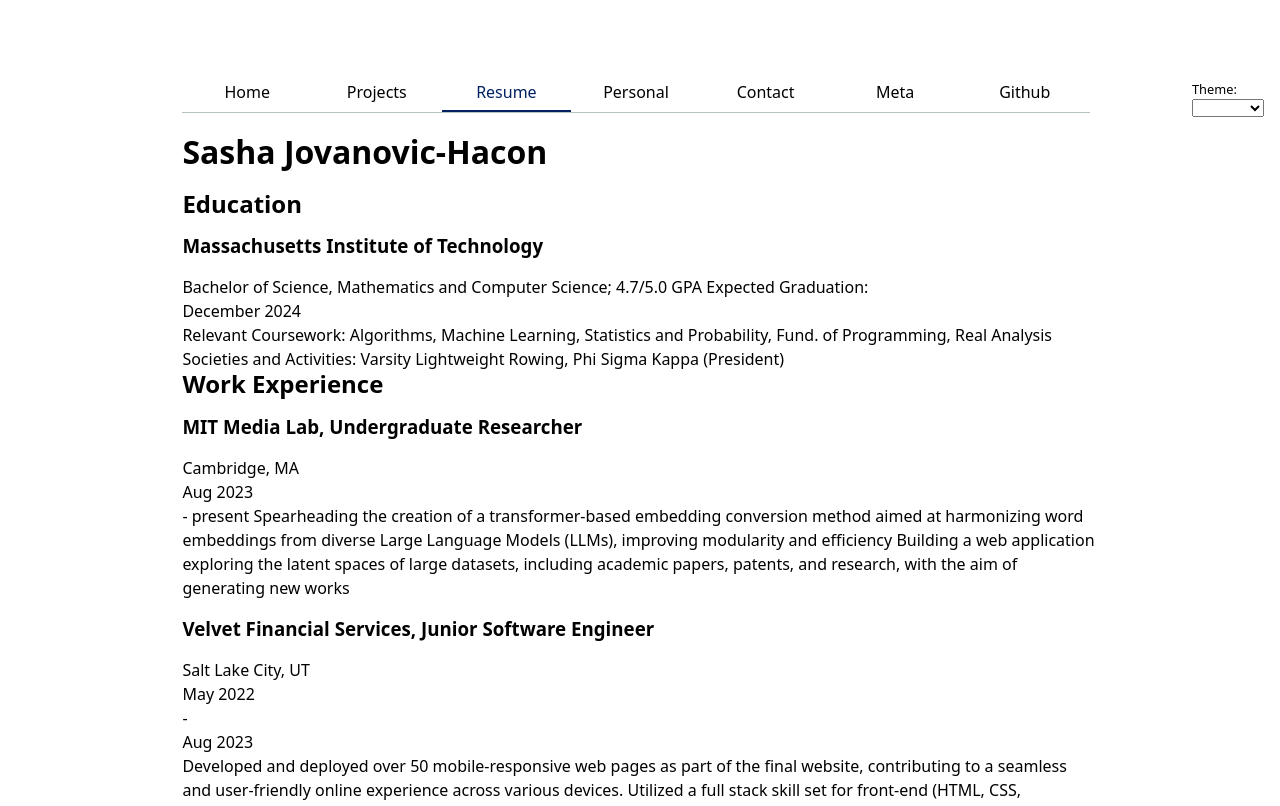
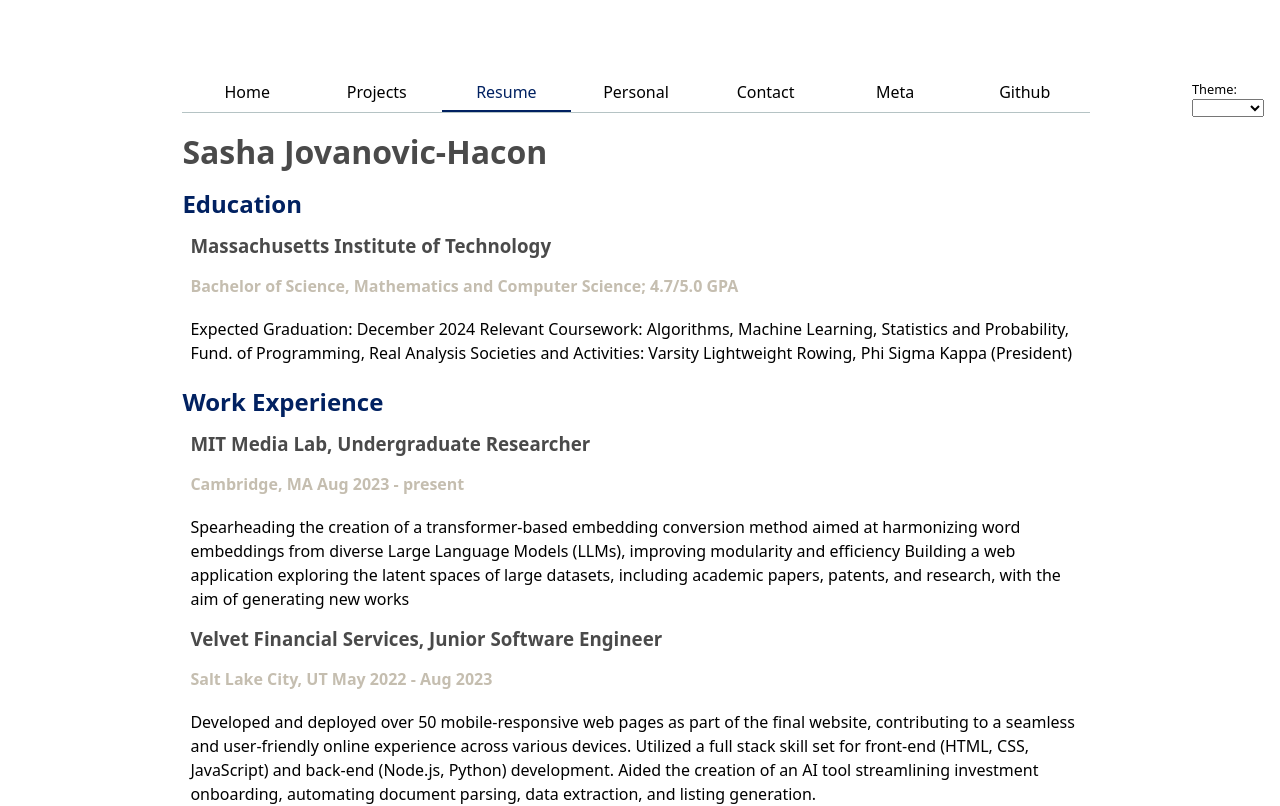
Before and after one commit to sashajh2/sasha-website, a SvelteKit app: page /resume in a window 1280 px wide. Shown: the top 806 px of the page. Built offline with nearby package versions, Linux system fonts and the light colour scheme.

Commit message:
changes to resume page

```diff
--- a/src/routes/resume/+page.svelte
+++ b/src/routes/resume/+page.svelte
@@ -1,44 +1,74 @@
+<style>
+    @import url("$lib/global.css");
+    h1 {
+       color: var(--text);
+    }
+    h2 {
+       color: var(--primary);
+    }
+    h3 {
+       color: var(--text);
+    }
+    p {
+        color: var(--text)
+    }
+    .location {
+        color: var(--secondary)
+    }
+
+    .section {
+        margin-bottom: 24px;
+    }
+    .article {
+        margin: 8px;
+    }
+    ul {
+        list-style-type: circle; /* Use disc for bullet points */
+        padding-left: 20px; /* Add padding for indentation */
+    }
+</style>
+
 <svelte:head>
 	<title>Resume</title>
 </svelte:head>
 <h1>Sasha Jovanovic-Hacon</h1>
-<section>
+<div class="section">
         <h2>Education</h2>
-    <article>
+        <div class="article">
         <h3>Massachusetts Institute of Technology</h3>
+        <h4 class="location">Bachelor of Science, Mathematics and Computer Science; 4.7/5.0 GPA</h4>
         <ul>
-            <li>Bachelor of Science, Mathematics and Computer Science; 4.7/5.0 GPA</li>
             <li>Expected Graduation: <time datetime="2024-12-01">December 2024</time></li>
             <li>Relevant Coursework: Algorithms, Machine Learning, Statistics and Probability, Fund. of Programming, Real Analysis</li>
             <li>Societies and Activities: Varsity Lightweight Rowing, Phi Sigma Kappa (President)</li>
         </ul>
-    </article>
-</section>
-<section>
+    </div>
+</div>
+<div class="section">
     <h2>Work Experience</h2>
-        <article>
+    <div class="article">
         <h3>MIT Media Lab, Undergraduate Researcher</h3>
+        <h4 class="location">Cambridge, MA <time datetime="2023-08-01">Aug 2023</time> - present</h4>
         <ul>
-                <li>Cambridge, MA <time datetime="2023-08-01">Aug 2023</time> - present</li>
             <li>Spearheading the creation of a transformer-based embedding conversion method aimed at harmonizing word embeddings from diverse Large Language Models (LLMs), improving modularity and efficiency</li>
             <li>Building a web application exploring the latent spaces of large datasets, including academic papers, patents, and research, with the aim of generating new works</li>
         </ul>
-        </article>
-        <article>
+    </div>
+    <div class="article">
         <h3>Velvet Financial Services, Junior Software Engineer</h3>
+        <h4 class="location">Salt Lake City, UT <time datetime="2022-05-01">May 2022</time> - <time datetime="2023-08-01">Aug 2023</time></h4>
         <ul>
-                <li>Salt Lake City, UT <time datetime="2022-05-01">May 2022</time> - <time datetime="2023-08-01">Aug 2023</time></li>
             <li>Developed and deployed over 50 mobile-responsive web pages as part of the final website, contributing to a seamless and user-friendly online experience across various devices.</li>
             <li>Utilized a full stack skill set for front-end (HTML, CSS, JavaScript) and back-end (Node.js, Python) development.</li>
             <li>Aided the creation of an AI tool streamlining investment onboarding, automating document parsing, data extraction, and listing generation.</li>
         </ul>
-        </article>
-</section>
-<section>
+    </div>
+</div>
+<div class="section">
     <h2>Skills</h2>
     <ul>
         <li>Programming: Python, React, HTML, Go, R, Java, Javascript</li>
         <li>World Languages: Fluency in English, Spanish, and Serbian</li>
         <li>Software: Linear, Figma (design), Material UI, PyTorch, Gusto, LaTex</li>
     </ul>
-</section>
+</div>
```
Lines whose indentation alone changed are shown as unchanged.
